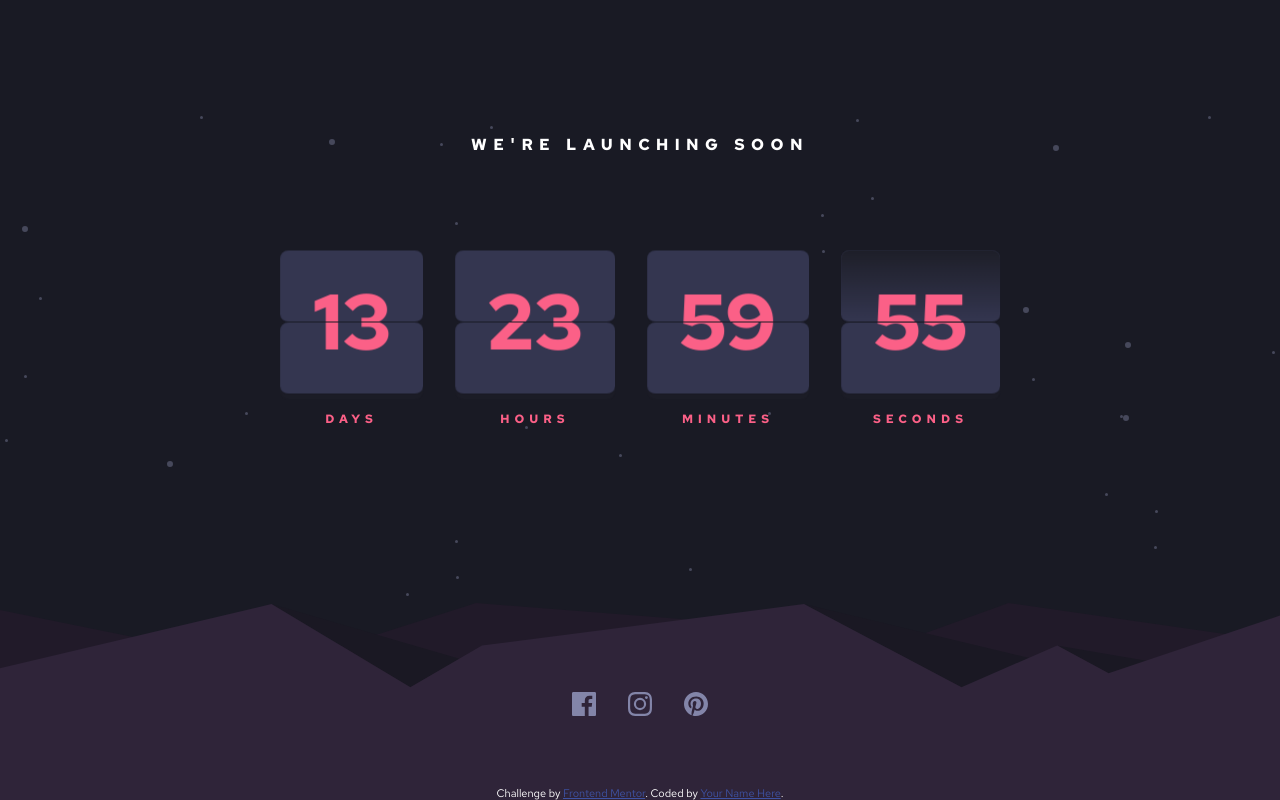
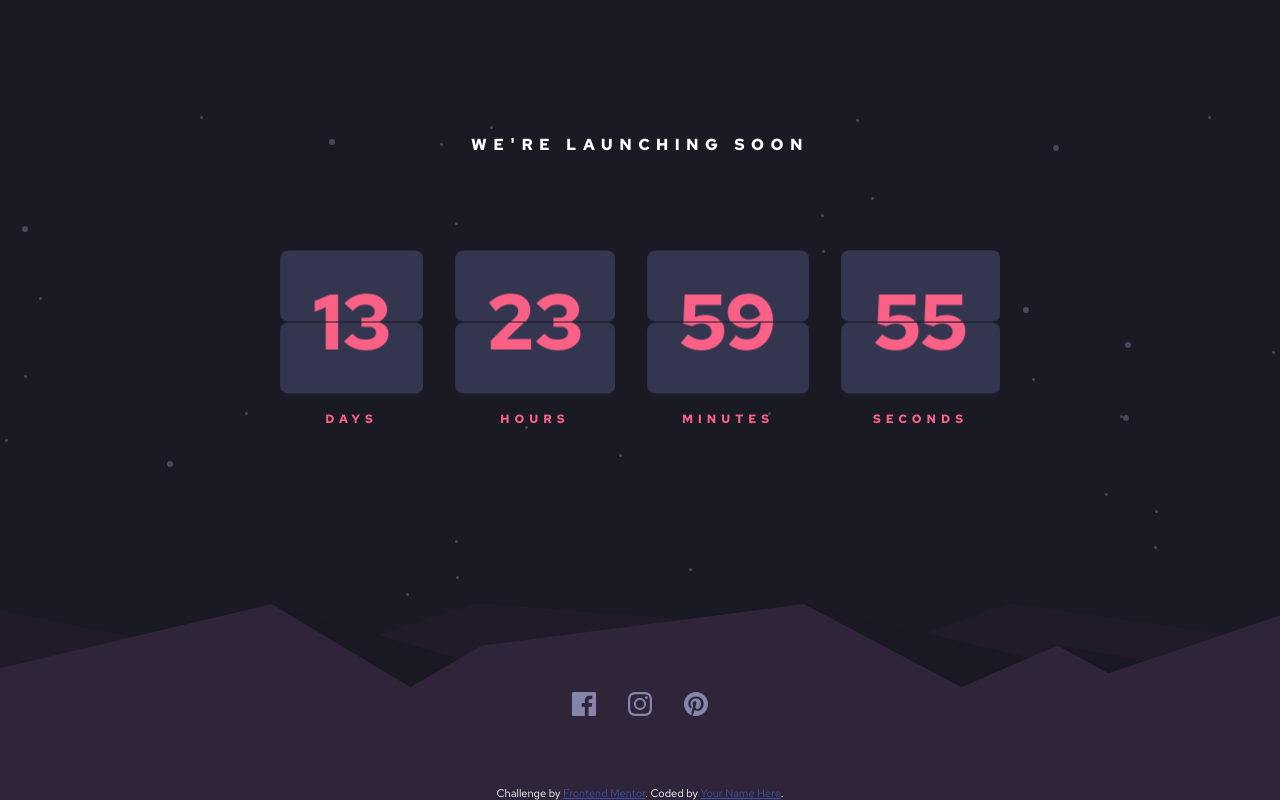
Before and after one commit to singhkaram/launch-countdown-timer-main, a React (Create React App) app: page / in a window 1280 px wide. Built offline with nearby package versions, Linux system fonts and the light colour scheme; the HTML template or start-up script is replaced by a standard one.

Commit message:
update: design

```diff
--- a/src/App.css
+++ b/src/App.css
@@ -116,16 +116,12 @@
   transform-origin: bottom;
   animation: flip-bottom 500ms ease;
   backface-visibility: hidden;
-  background: linear-gradient(
-    to bottom,
-    var(--Very-dark-blue),
-    var(--Dark-desaturated-blue)
-  );
+  background: var(--Dark-desaturated-blue);
 }
 
 @keyframes flip-bottom {
   100% {
-    transform: rotateX(-180deg) translateZ(0) ;
+    transform: rotateX(-180deg) translateZ(0);
   }
 }
 
@@ -139,11 +135,7 @@
   animation: flip-top 500ms ease;
   transform: rotateX(180deg);
   backface-visibility: hidden;
-  background: linear-gradient(
-    to top,
-    var(--Very-dark-blue),
-    var(--Dark-desaturated-blue)
-  );
+  background: var(--Dark-desaturated-blue);
 }
 
 @keyframes flip-top {
```
Also changed, not shown: 6 other files (tests, documents, lock files or other folders).
